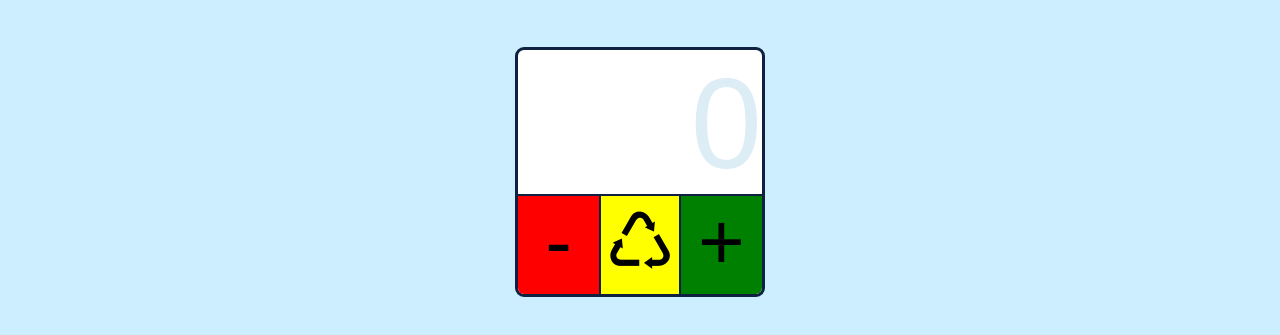
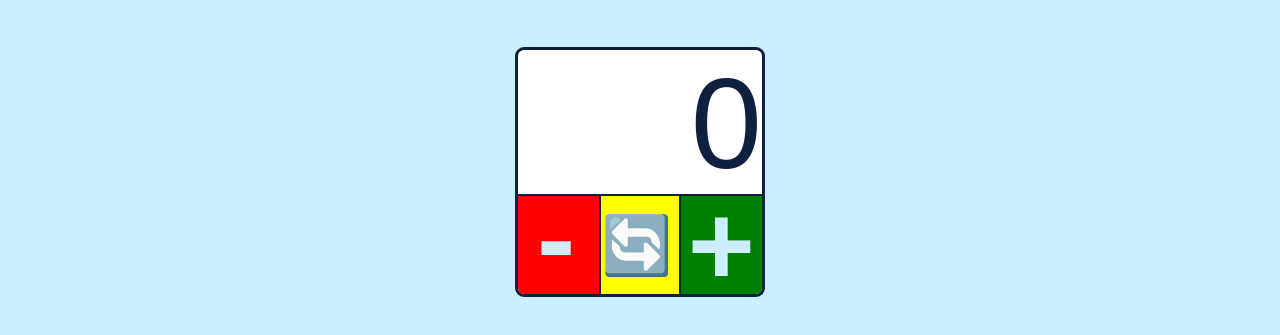
Before and after one commit to Karl74/plainJS, a plain HTML site: page clicker/index.html in a window 1280 px wide. Shown: the part 111-446 px from the top of the page. Drawn offline with Linux system fonts and the light colour scheme.

Commit message:
css finished

```diff
--- a/clicker/style.css
+++ b/clicker/style.css
@@ -45,7 +45,7 @@ body {
 
 .screenDisplay {
 	margin: 0px;
-	color:#ddedf5;
+	color:#102040;
 	font-size: 8em;
 	text-align: right;
 	width: 100%;
@@ -64,11 +64,17 @@ body {
 	text-align: center;
 	background-color: red;
 	border-radius: 0px 0px 0px 6px;
+	display: flex;
+	justify-content: center;
+	align-items: center;
 }
 
 .minus:after {
 	content: "-";
-	font-size:80px;
+	font-size:115px;
+	color: #cceeff;
+	font-weight: bolder;
+	padding:0px 5px 14px 0px;
 }
 
 .refresh {
@@ -78,11 +84,14 @@ body {
 	background-color: #ffff00;
 	border-right: 2px solid #102040;
 	border-left: 2px solid #102040;
+	display: flex;
+	align-items: center;
 }
 
 .refresh:after {
-	content:'\267A';
-	font-size: 80px;
+	content:"\1F504";
+	font-size: 57px;
+	font-weight: bolder;
 }
 
 .plus {
@@ -91,9 +100,14 @@ body {
 	text-align: center;
 	background-color: #008000;
 	border-radius: 0px 0px 6px 0px;
+	display: flex;
+	align-items: center;
+	justify-content: center;
 }
 
 .plus:after {
 	content:"+";
-	font-size: 80px;
+	font-size: 115px;
+	color:#cceeff;
+	font-weight: bolder;
 }
```
